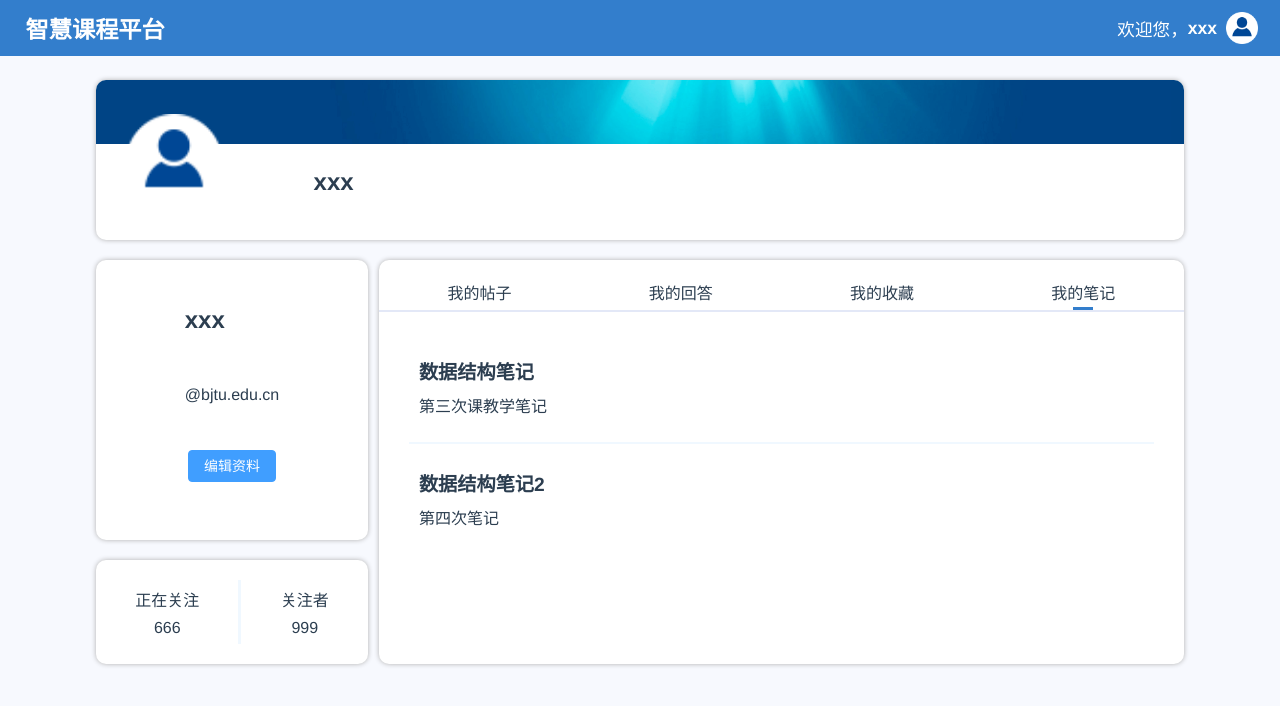
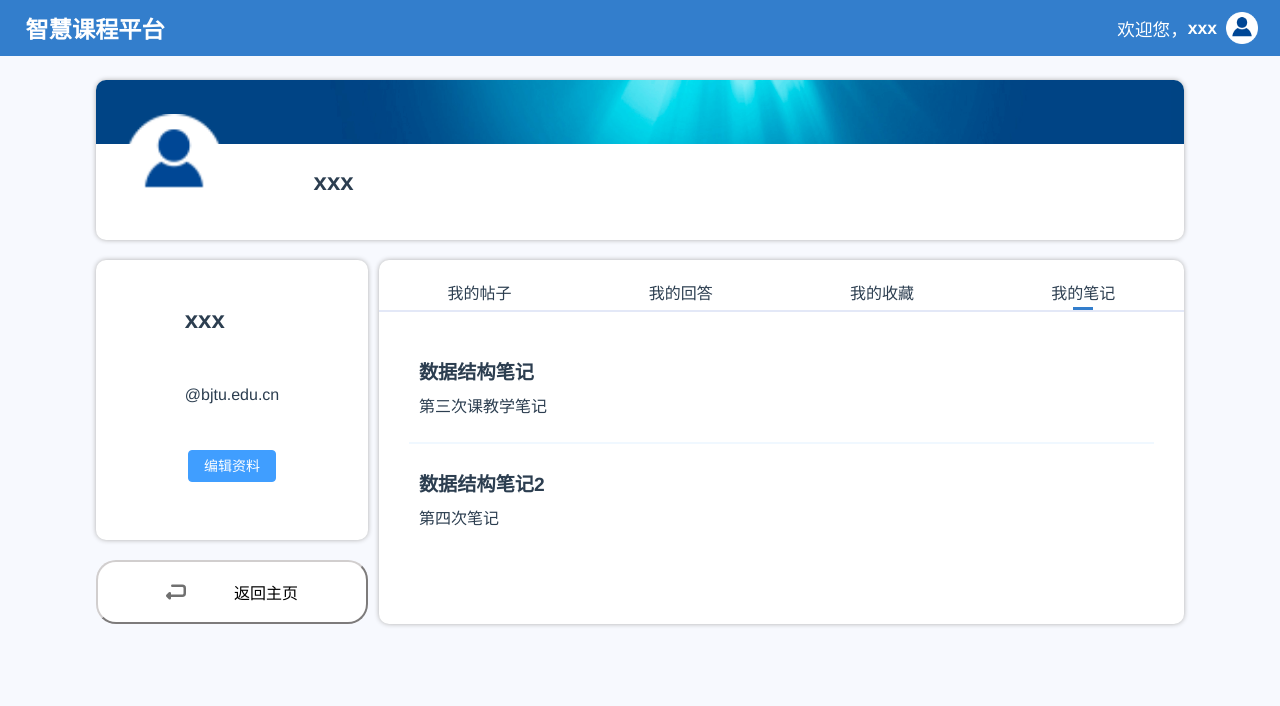
Before and after one commit to qingzhengQB/smart_course_platform, a Vue app: page /personal/note in a window 1280 px wide. Shown: the top 706 px of the page. Built offline with nearby package versions, Linux system fonts and the light colour scheme.

Commit message:
个人主页增返回按钮

```diff
--- a/src/components/HomePage/NotificationSummary.vue
+++ b/src/components/HomePage/NotificationSummary.vue
@@ -4,8 +4,8 @@
         <div class="card-content">
           <h3>通知概览</h3>
           <ul>
-            <li v-for="(notification, index) in recentNotifications" :key="index">
-              {{ notification.content }} - {{ formatDate(notification.createTime) }}
+            <li v-for="notification in notificationList"  :key="notification.notificationId">
+              {{ notification.content }} - {{ notification.date }}
             </li>
           </ul>
         </div>
@@ -18,22 +18,11 @@
   import { defineProps } from 'vue';
 
   const props = defineProps({
-    notifications: {
+    notificationList: {
       type: Array,
-      default: () => []
     }
   });
 
-  // 计算最近的通知
-  const recentNotifications = computed(() => {
-    return props.notifications.slice(0, 5); // 只显示最近的5条通知
-  });
-
-  // 格式化日期
-  const formatDate = (dateString) => {
-    const options = { year: 'numeric', month: 'short', day: 'numeric' };
-    return new Date(dateString).toLocaleDateString(undefined, options);
-  };
   </script>
 
   <style scoped>
@@ -45,7 +34,7 @@
     display: flex;
     flex-direction: column;
     justify-content: center;
-    align-items: center;
+    align-items: flex-start;
   }
 
   .notification-summary h3 {
--- a/src/views/HomeView.vue
+++ b/src/views/HomeView.vue
@@ -36,26 +36,6 @@
         <NotificationSummary :notificationList="notificationList" />
       </div>
     </div>
-
-    <!-- <div class="side-content-container">
-      <el-card class="box-card">
-        <div class="card-content">
-          <img src="@/assets/avatar.png" alt="avatar" />
-          <div class="user-info">
-            <el-tag
-              :key="role"
-              type="primary"
-              effect="dark"
-              class="role-tag"
-              size="large"
-            >
-              {{ store.state.userinfo.role }}
-            </el-tag>
-            <span><strong>用户名: </strong>{{ store.state.userinfo.name }}</span>
-          </div>
-        </div>
-      </el-card>
-    </div> -->
   </div>
 </template>
 
@@ -287,11 +267,11 @@ const handleCurrentChange = (page) => {
 }
 
 .icon-return {
-  background-image: url('../assets/return.svg'); /* 替换为实际图标的URL */
+  background-image: url('../assets/return.svg');
 }
 
 .icon-notification {
-  background-image: url('../assets/notification.svg'); /* 替换为实际图标的URL */
+  background-image: url('../assets/notification.svg');
 }
 /* 左侧和右侧面板的样式 */
 .left-panel {
--- a/src/views/PersonalPage.vue
+++ b/src/views/PersonalPage.vue
@@ -23,17 +23,9 @@
           <el-button type="primary">编辑资料</el-button>
         </div>
       </div>
-      <div class="followers-card">
-        <div class="f-info follower-info">
-          <div>正在关注</div>
-          <div>{{ 666 }}</div>
-        </div>
-        <div class="follower-info-devide"></div>
-        <div class="f-info followered-info">
-          <div>关注者</div>
-          <div>{{ 999 }}</div>
-        </div>
-      </div>
+      <button class="return-button">
+        <i class="icon-return"></i>返回主页
+      </button>
     </div>
       <div class="personal-filter-card">
         <div class="personal-item-filter">
@@ -56,6 +48,7 @@
 import { onMounted, ref } from "vue";
 import { useStore } from "vuex";
 const store = useStore();
+const userNum = store.state.userinfo.userNum;
 const personalInfo = {
   userName: "",
   email:"",
@@ -81,7 +74,6 @@ const personalItem = [
 ];
 // 页面挂载时获取用户信息
 onMounted(() => {
-
 });
 </script>
 
@@ -183,14 +175,29 @@ onMounted(() => {
   justify-content: center;
   align-items: center;
 }
-.followers-card{
-  @include cardSheet;
+.return-button{
   display: flex;
+  border: 2;
+  border-color: #d1cece;
+  border-radius: 20px;
   justify-content: space-evenly;
+  background-color: #ffffff;
+  align-items: center;
   width: 100%;
   height: 8vh;
-  padding: 20px 0;
-  text-align: center;
+  padding: 20px 20px;
+  font-size: 100%;
+  cursor: pointer;
+  transition: background-color 0.2s;
+}
+.return-button:hover {
+  background-color: #d1cece;
+}
+.icon-return{
+  width: 20px;
+  height: 20px;
+  display: inline-block;
+  background-size: cover;
 }
 .f-info{
   display: flex;
@@ -237,4 +244,7 @@ onMounted(() => {
 .filter-direct-active::after {
   opacity: 1;
 }
+.icon-return {
+  background-image: url('../assets/return.svg');
+}
 </style>
```
